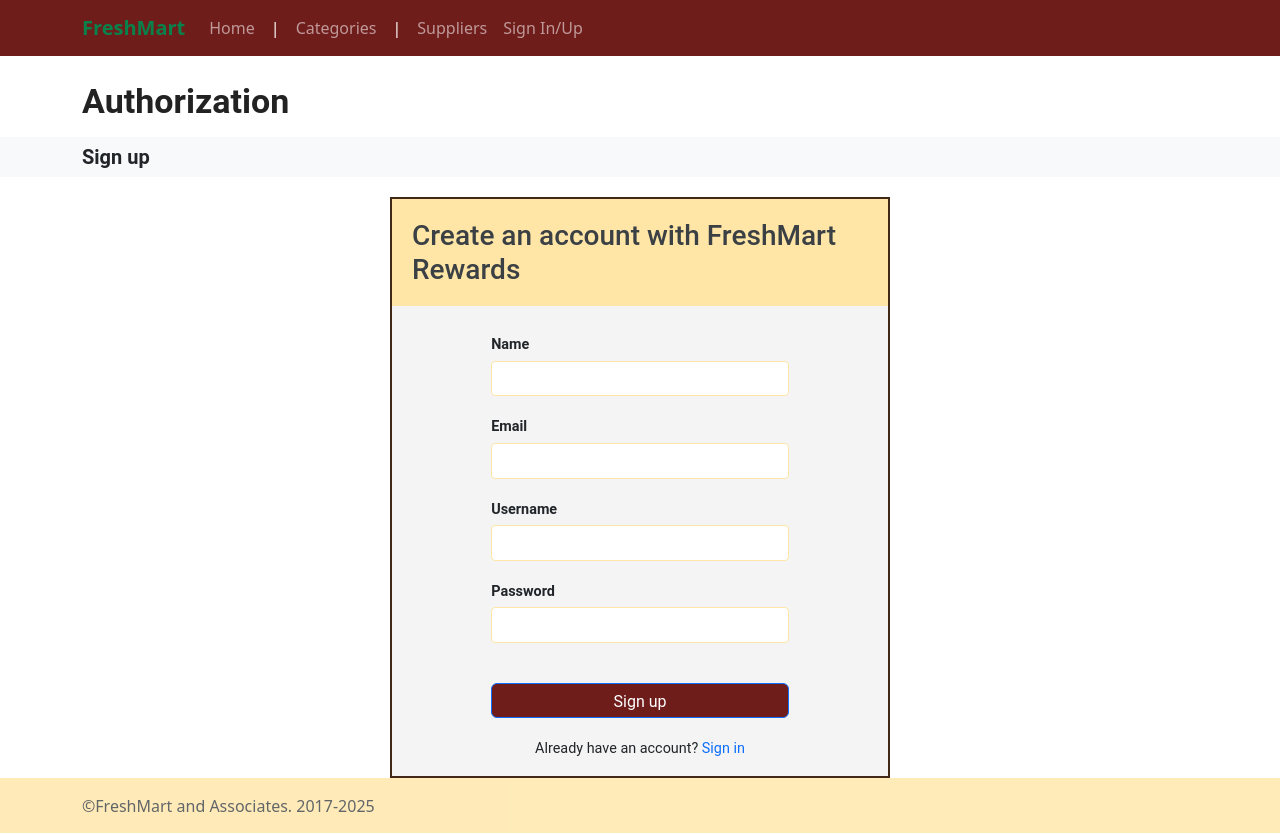
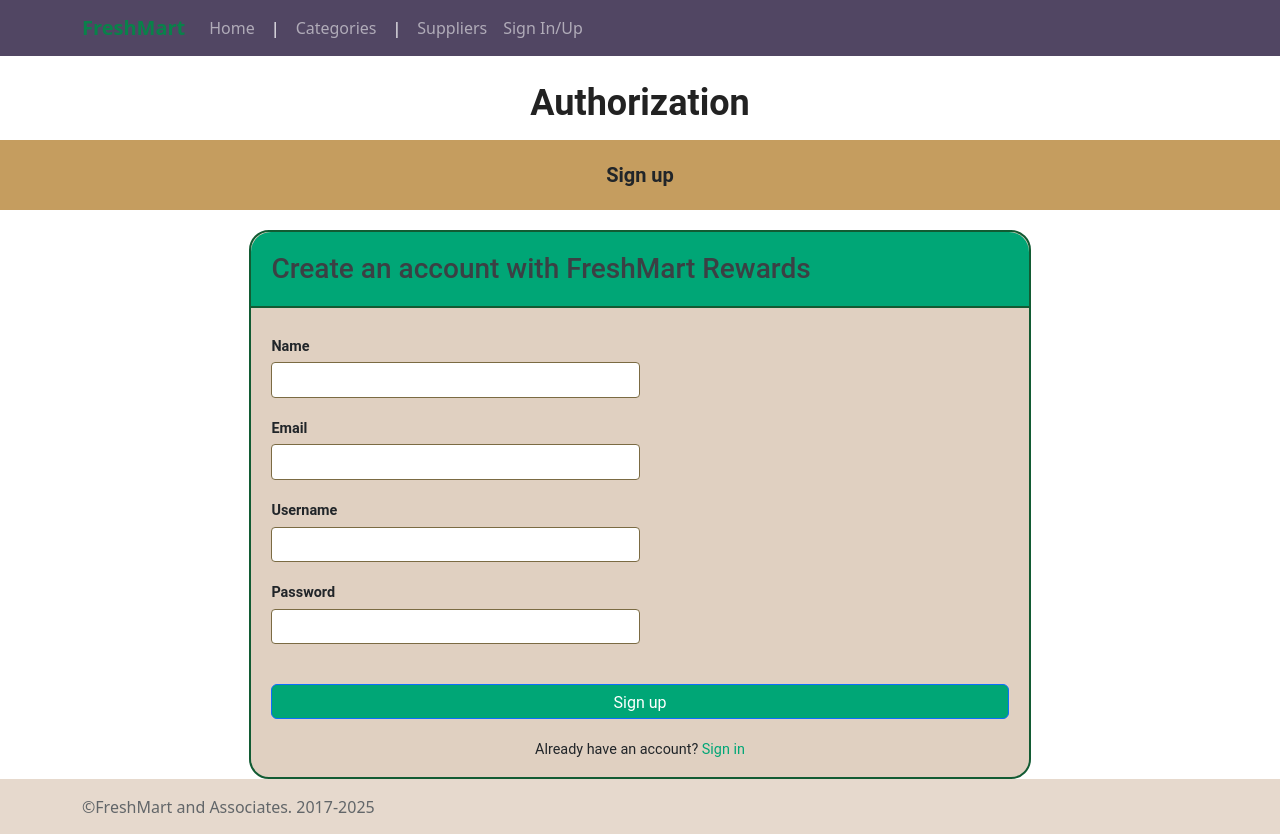
Before and after one commit to crosby7/i425-react-client, a React (Vite) app: page /signup in a window 1280 px wide. Built offline with nearby package versions, Linux system fonts and the light colour scheme.

Commit message:
Auth and Home styles

```diff
--- a/src/assets/css/auth.css
+++ b/src/assets/css/auth.css
@@ -7,24 +7,27 @@
 }
 
 .form-auth {
-  width: 50%;
+  width: 70%;
   min-width: 250px;
-  max-width: 500px;
-  border: var(--brown-color) 2px solid;
-  background-color: #f4f4f4;
+  max-width: 800px;
+  border: var(--evergreen-color) 2px solid;
+  background-color: var(--light-cream-color);
+  border-radius: 20px;
 }
 
 .form-auth h3 {
   color: var(--footer-text-color);
-  background-color: var(--light-cream-color);
+  background-color: var(--light-green-color);
   padding: 20px;
+  border-radius: 20px 20px 0 0;
+  border-bottom: 2px solid var(--evergreen-color);
 }
 
 .form-auth .form-group {
-  width: 60%;
-  margin: auto;
+  width: 100%;
   display: flex;
   flex-direction: column;
+  padding: 0 20px;
 }
 
 .form-auth .form-group div {
@@ -40,16 +43,20 @@
 }
 
 .form-auth input {
-  width: 100%;
+  width: 50%;
+  min-width: 130px;
   padding: 0.375rem 0.75rem;
-  border: 1px solid var(--light-cream-color);
+  border: 1px solid var(--brown-color);
   border-radius: 0.25rem;
+  transition: all 0.3s ease;
 }
 
 .form-auth input:focus {
   outline: none;
   border: 2px solid var(--brown-color);
-  box-shadow: 0 0 5px var(--light-cream-color);
+  transform: scale(1.05);
+  color: white;
+  background-color: var(--light-green-color);
 }
 
 .form-auth .form-button {
@@ -60,12 +67,29 @@
   width: 100%;
   height: 35px;
   margin-top: 20px;
-  background-color: var(--reddish-color);
+  background-color: var(--light-green-color);
+  transition: all 0.3s ease;
+}
+
+.form-auth .form-button Button:hover {
+  transform: scale(1.05);
+}
+
+.form-auth .form-button Button:focus {
+  background-color: var(--evergreen-color);
 }
 
 .form-auth .form-footer {
   margin-top: 20px;
   text-align: center;
+}
+
+.form-auth .form-footer a {
+  color: var(--light-green-color);
+}
+
+.form-auth .form-footer a:hover {
+  text-decoration: underline !important;
 }
 
 .auth-container .message {
--- a/src/index.css
+++ b/src/index.css
@@ -5,11 +5,11 @@
 /* Variables */
 :root {
   /* dark shades of primary color*/
-  --reddish-color: #6f1d1b;
-  --cream-color: #bb9457;
-  --brown-color: #432818;
-  --light-brown-color: #99582a;
-  --light-cream-color: #ffe6a7;
+  --evergreen-color: #125b33;
+  --light-green-color: #00A676;
+  --grape-color: #514663;
+  --brown-color: #7B6B43;
+  --light-cream-color: #E0D0C1;
   --black-color: #222;
   --gold-color: #c59d5f;
   --nav-brand-color: #09814a;
@@ -54,7 +54,7 @@
 
 /* navbar styles */
 .navbar-custom {
-  background-color: var(--reddish-color) !important;
+  background-color: var(--grape-color) !important;
 }
 
 .navbar-brand {
@@ -95,7 +95,8 @@
   color: var(--black-color);
   font-family: var(--ff-primary);
   font-weight: 700;
-  font-size: 34px;
+  font-size: 36px;
+  text-align: center;
   padding: 10px 5px;
   margin-top: 10px;
   margin-bottom: 0;
@@ -103,10 +104,11 @@
 
 .sub-heading {
   font-family: var(--ff-primary);
-  background-color: #f8f9fa;
+  background-color: var(--gold-color);
   font-weight: 600;
   font-size: 20px;
-  padding: 5px 5px;
+  text-align: center;
+  padding: 20px 5px;
 }
 
 .main-content {
@@ -117,11 +119,31 @@
   font-size: 0.9em;
 }
 
+.box-container {
+  display: flex;
+  margin-top: 50px;
+}
+
+@media (max-width: 920px) {
+  .box-container {
+    flex-direction: column;
+    gap: 20px;
+    margin-top: 20px;
+  }
+}
+
 .boxy-text {
   border: 2px solid var(--brown-color);
+  background-color: var(--light-green-color);
+  color: white;
+  border-radius: 10px;
   padding: 15px;
   margin: auto;
   width: 300px;
+}
+
+.boxy-text h4 {
+  text-align: center;
 }
 
 /* styles for the loading image */
--- a/src/pages/home.jsx
+++ b/src/pages/home.jsx
@@ -10,6 +10,13 @@
     <>
       <h1 className="main-heading">Welcome to FreshMart!</h1>
       <h3 className="sub-heading">Your Local Grocery Store and Market</h3>
+      <div className="box-container">
+        <div className="boxy-text">
+          <h4>SPECIALS!</h4>
+          <p>
+            Get big discounts all December long on bakery items!
+          </p>
+        </div>
         <div className="boxy-text">
           <p>
             This is a demo React Single Page Application consuming data from our
@@ -27,6 +34,13 @@
             to create the user interface.
           </p>
         </div>
+        <div className="boxy-text">
+          <h4>Get it Before its Gone!</h4>
+          <p>
+            Bananas and Apples are almost out of stock! Grab some today!
+          </p>
+        </div>
+      </div>
     </>
   );
 };
```
Lines whose indentation alone changed are shown as unchanged.
